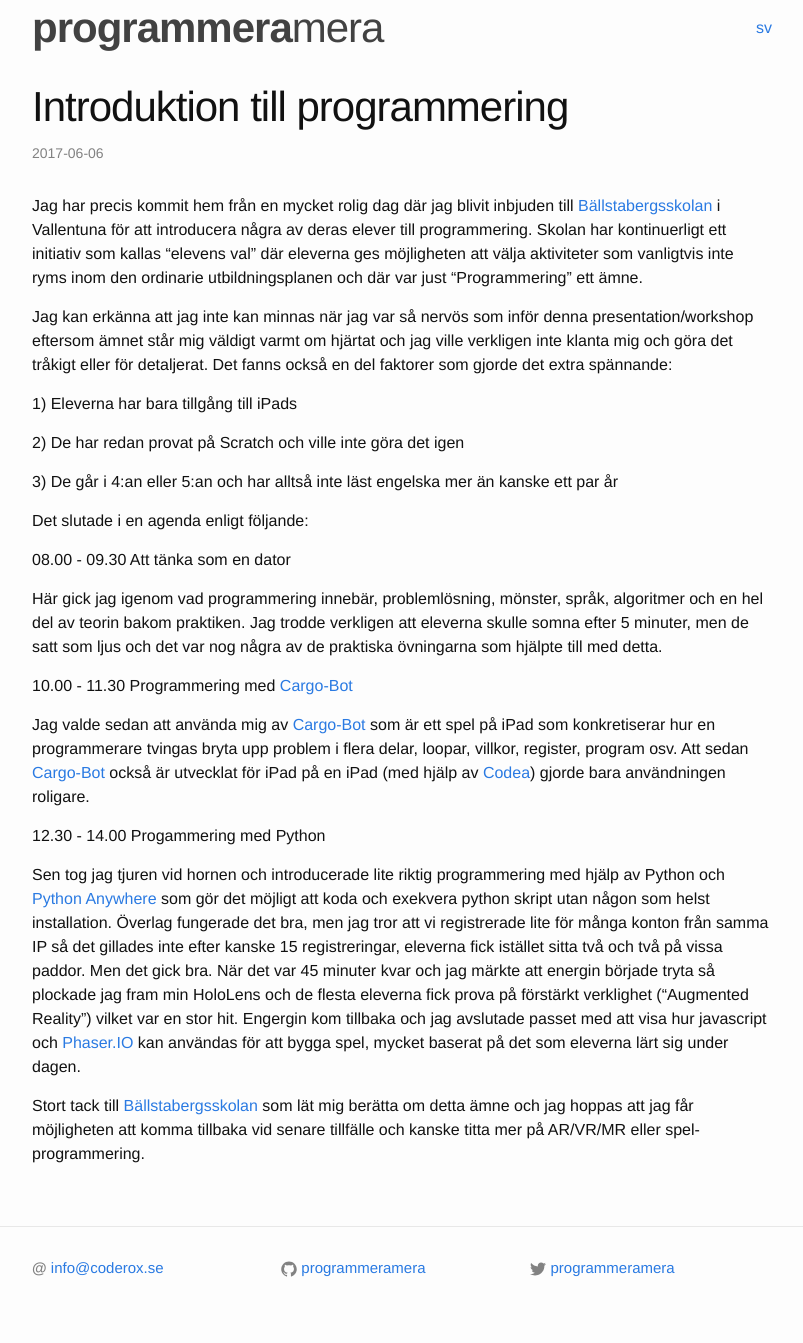
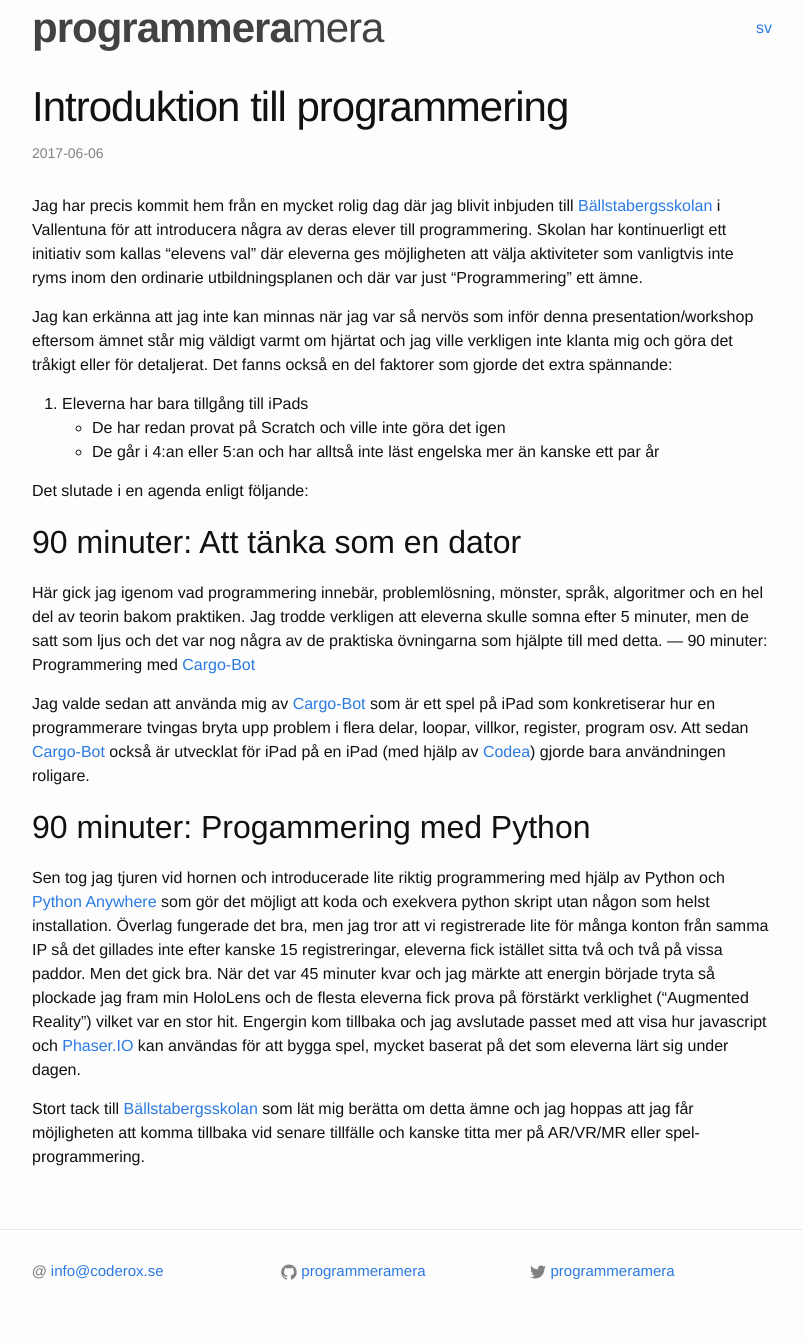
Before and after one commit to programmeramera/programmeramera.github.io, a Jekyll site: the page built from _posts/2017-06-07-introduktion-till-programmering.markdown, in a window 1280 px wide. Shown: the whole page, without its empty margins (238-1041 px from the left). Built offline with Jekyll 4.4.1, drawn with Linux system fonts in a browser that asks for light colours.

Commit message:
Formatting changes

```diff
--- a/_posts/2017-06-07-introduktion-till-programmering.markdown
+++ b/_posts/2017-06-07-introduktion-till-programmering.markdown
@@ -10,24 +10,22 @@ Jag har precis kommit hem från en mycket rolig dag där jag blivit inbjuden til
 
 Jag kan erkänna att jag inte kan minnas när jag var så nervös som inför denna presentation/workshop eftersom ämnet står mig väldigt varmt om hjärtat och jag ville verkligen inte klanta mig och göra det tråkigt eller för detaljerat. Det fanns också en del faktorer som gjorde det extra spännande:
 
-1) Eleverna har bara tillgång till iPads
-
-2) De har redan provat på Scratch och ville inte göra det igen
-
-3) De går i 4:an eller 5:an och har alltså inte läst engelska mer än kanske ett par år
+1. Eleverna har bara tillgång till iPads
++  De har redan provat på Scratch och ville inte göra det igen
++  De går i 4:an eller 5:an och har alltså inte läst engelska mer än kanske ett par år
 
 Det slutade i en agenda enligt följande:
 
-08.00 - 09.30 Att tänka som en dator
-
+90 minuter: Att tänka som en dator
+---
 Här gick jag igenom vad programmering innebär, problemlösning, mönster, språk, algoritmer och en hel del av teorin bakom praktiken. Jag trodde verkligen att eleverna skulle somna efter 5 minuter, men de satt som ljus och det var nog några av de praktiska övningarna som hjälpte till med detta.
-
-10.00 - 11.30 Programmering med [Cargo-Bot]
+---
+90 minuter: Programmering med [Cargo-Bot]
 
 Jag valde sedan att använda mig av [Cargo-Bot] som är ett spel på iPad som konkretiserar hur en programmerare tvingas bryta upp problem i flera delar, loopar, villkor, register, program osv. Att sedan [Cargo-Bot] också är utvecklat för iPad på en iPad (med hjälp av [Codea]) gjorde bara användningen roligare.
 
-12.30 - 14.00 Progammering med Python
-
+90 minuter: Progammering med Python
+---
 Sen tog jag tjuren vid hornen och introducerade lite riktig programmering med hjälp av Python och [Python Anywhere] som gör det möjligt att koda och exekvera python skript utan någon som helst installation. Överlag fungerade det bra, men jag tror att vi registrerade lite för många konton från samma IP så det gillades inte efter kanske 15 registreringar, eleverna fick istället sitta två och två på vissa paddor. Men det gick bra. När det var 45 minuter kvar och jag märkte att energin började tryta så plockade jag fram min HoloLens och de flesta eleverna fick prova på förstärkt verklighet ("Augmented Reality") vilket var en stor hit. Engergin kom tillbaka och jag avslutade passet med att visa hur javascript och [Phaser.IO] kan användas för att bygga spel, mycket baserat på det som eleverna lärt sig under dagen.
 
 Stort tack till [Bällstabergsskolan] som lät mig berätta om detta ämne och jag hoppas att jag får möjligheten att komma tillbaka vid senare tillfälle och kanske titta mer på AR/VR/MR eller spel-programmering.
```
